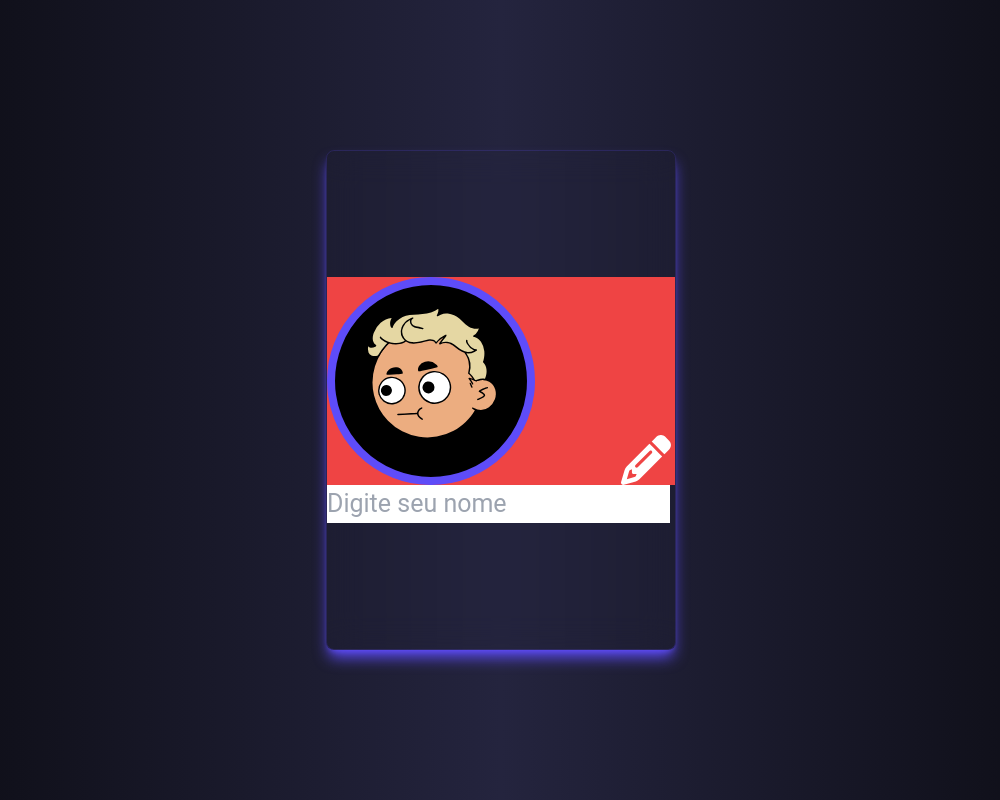
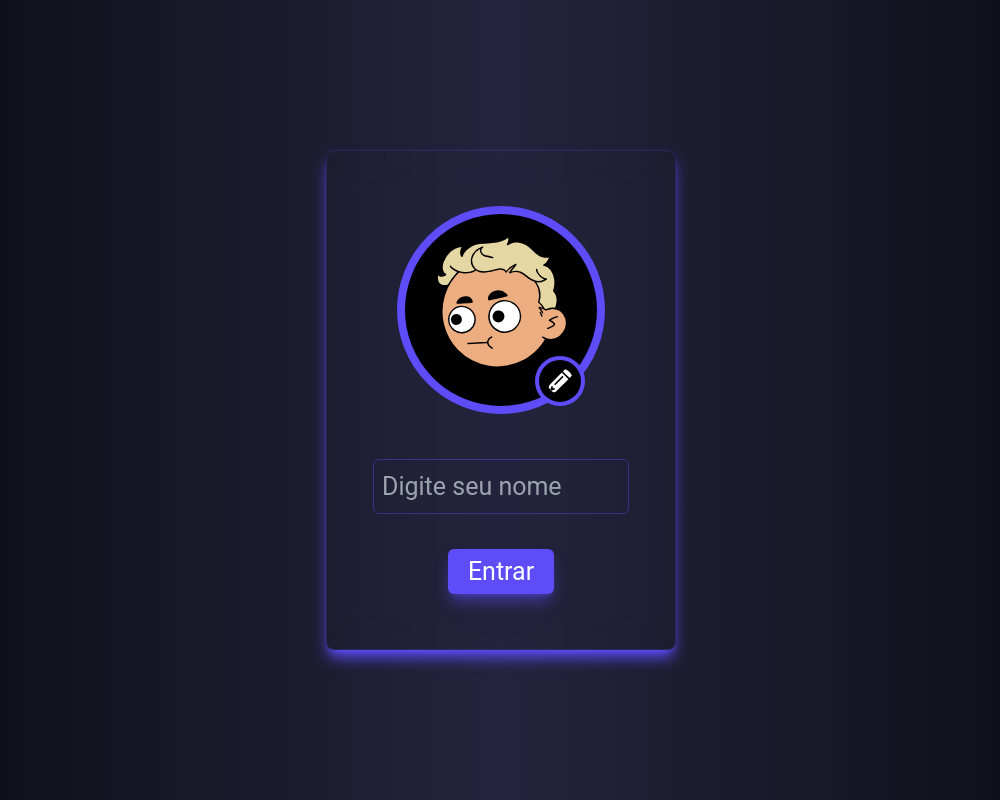
Before and after one commit to MateusCapitanio/pegaLetras, a Next.js app: page /login in a window 1280 px wide. Shown: the whole page, without its empty margins (139-1139 px from the left). Built offline with nearby package versions, Linux system fonts and the light colour scheme.

Commit message:
feat: estética do Login pronta

```diff
--- a/package.json
+++ b/package.json
@@ -9,7 +9,11 @@
     "lint": "next lint"
   },
   "dependencies": {
+    "@emotion/react": "^11.11.4",
+    "@emotion/styled": "^11.11.5",
+    "@mui/material": "^5.15.20",
     "axios": "^1.7.2",
+    "framer-motion": "^11.2.10",
     "next": "14.2.4",
     "react": "^18",
     "react-dom": "^18",
--- a/src/components/Button.tsx
+++ b/src/components/Button.tsx
@@ -1,17 +1,17 @@
-import React from 'react';
+import React, { ReactNode } from 'react';
 
 interface buttonProps {
-  text: string
+  children: ReactNode
   className: string
   type: 'submit' | 'reset' | 'button'
   onClick?: () => void
   disabled?: boolean
 }
 
-const Button = ({text, className, type, onClick, disabled}: buttonProps) => {
+const Button = ({children, className, type, onClick, disabled}: buttonProps) => {
   return (
     <div>
-      <button className={className} type={type} disabled={disabled} onClick={onClick}>{text}</button>
+      <button className={className} type={type} disabled={disabled} onClick={onClick}>{children}</button>
     </div>
   );
 }
--- a/src/components/Header.tsx
+++ b/src/components/Header.tsx
@@ -6,7 +6,7 @@ const Header = () => {
     <header className='bg-[#0B0B11] bg-opacity-50 border-b border-white border-opacity-15 backdrop-blur-sm'>
       <ul className='flex items-center justify-between py-3 px-10'>
         <li><h1 className='text-3xl font-bold'>Pega Letras</h1></li>
-        <li><User className='w-16 bg-black rounded-full border-2 border-main-color' size={25} /></li>
+        <li><User iconClassName='absolute bottom-0 right-1' className='w-16 bg-black rounded-full border-2 border-main-color' size={25} /></li>
       </ul>
     </header>
   );
--- a/src/components/Input.tsx
+++ b/src/components/Input.tsx
@@ -5,12 +5,13 @@ interface inputProps {
   type: string
   className: string
   placeholder?: string
+  maxLength?: number
 }
 
-const Input = ({id, type, className, placeholder}: inputProps) => {
+const Input = ({id, type, className, placeholder, maxLength}: inputProps) => {
   return (
     <div>
-      <input placeholder={placeholder} id={id} type={type} className={className} />
+      <input maxLength={maxLength} placeholder={placeholder} id={id} type={type} className={className} />
     </div>
   );
 }
--- a/src/components/User.tsx
+++ b/src/components/User.tsx
@@ -1,5 +1,6 @@
-import React from 'react';
+import React, { useState } from 'react';
 import Image from 'next/image';
+import { motion } from 'framer-motion'
 
 // icons
 import { FaPencil } from "react-icons/fa6";
@@ -15,13 +16,28 @@ import zoe from '/public/avatars/zoe.svg'
 interface UserInterface {
   size: number;
   className: string;
+  iconClassName: string;
 }
 
-const User = ({ size, className }: UserInterface) => {
+const User = ({ size, className, iconClassName }: UserInterface) => {
+  const [openAvatars, setOpenAvatars] = useState(false);
+
   return (
     <div className='relative'>
-      <Image className={className} alt='avatar' src={angel} />
-      <FaPencil className='absolute bottom-0 right-1' size={size} />
+      {openAvatars && (
+        <motion.div
+          initial={{ opacity: 0, y: 20 }}
+          animate={{ opacity: 1, y: 0 }}
+          exit={{ opacity: 0, y: 20 }}
+          transition={{ duration: 0.5 }}
+          className='bg-red-500 w-[500px] h-[500px]'
+        >
+          teste
+        </motion.div>
+      )}
+        <Image className={className} alt='avatar' src={angel} />
+        <FaPencil className={iconClassName} size={size} />
+        {/* <button>teste</button> */}
     </div>
   );
 }
--- a/src/pages/login.tsx
+++ b/src/pages/login.tsx
@@ -1,18 +1,23 @@
-import React from 'react';
+import React, { useState } from 'react';
 import "../app/globals.css";
 import User from '@/components/User';
 import Input from '@/components/Input';
+import Button from '@/components/Button';
+import { motion } from 'framer-motion'
 
 const Login = () => {
   return (
     <div className='flex justify-center items-center w-screen h-screen'>
-      <div className='flex flex-col justify-center bg-transparent backdrop-blur-lg border border-main-color shadow-lg shadow-main-color rounded-lg border-opacity-20 w-[350px] h-[500px]'>
-        <div className='bg-red-500 inline-block'>
-          <User className='w-52 bg-black rounded-full border-8 border-main-color' size={50} />
+      <div className='flex flex-col p-5 justify-evenly items-center bg-transparent backdrop-blur-lg border border-main-color shadow-lg shadow-main-color rounded-lg border-opacity-20 w-[350px] h-[500px]'>
+        <div className='inline-block'>
+          <button>
+            <User iconClassName='bg-black p-2 rounded-full border border-4 border-main-color absolute bottom-2 right-5' className='w-52 bg-black rounded-full border-8 border-main-color' size={50} />
+          </button>
         </div>
         <label htmlFor='inputUsername'>
-          <Input id='inputUsername' className='' placeholder='Digite seu nome' type='text' />
+          <Input maxLength={15} id='inputUsername' className='max-w-64 bg-transparent border border-main-color border-opacity-40 p-2 outline-none rounded-md' placeholder='Digite seu nome' type='text' />
         </label>
+        <Button className='bg-main-color shadow-lg shadow-main-color/50 px-5 py-1 rounded-md' type='submit'>Entrar</Button>
       </div>
     </div>
   );
```
Also changed, not shown: 1 other file (tests, documents, lock files or other folders).
